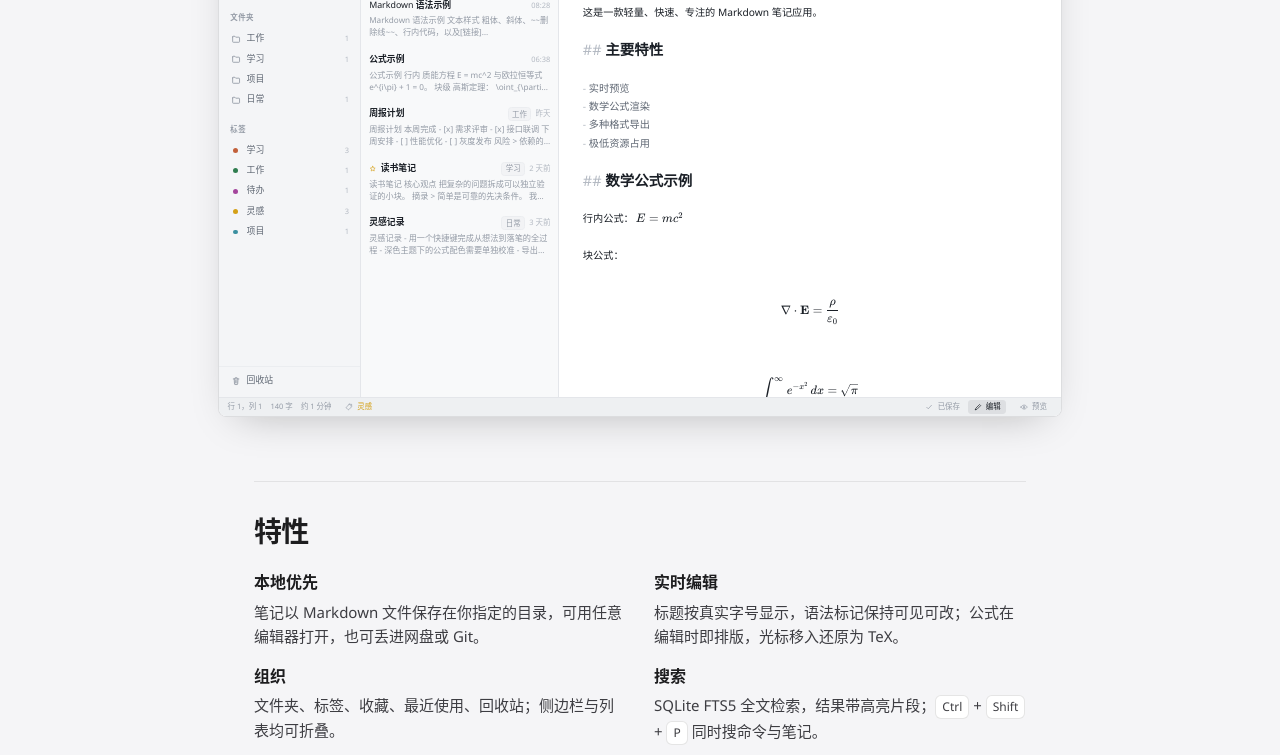
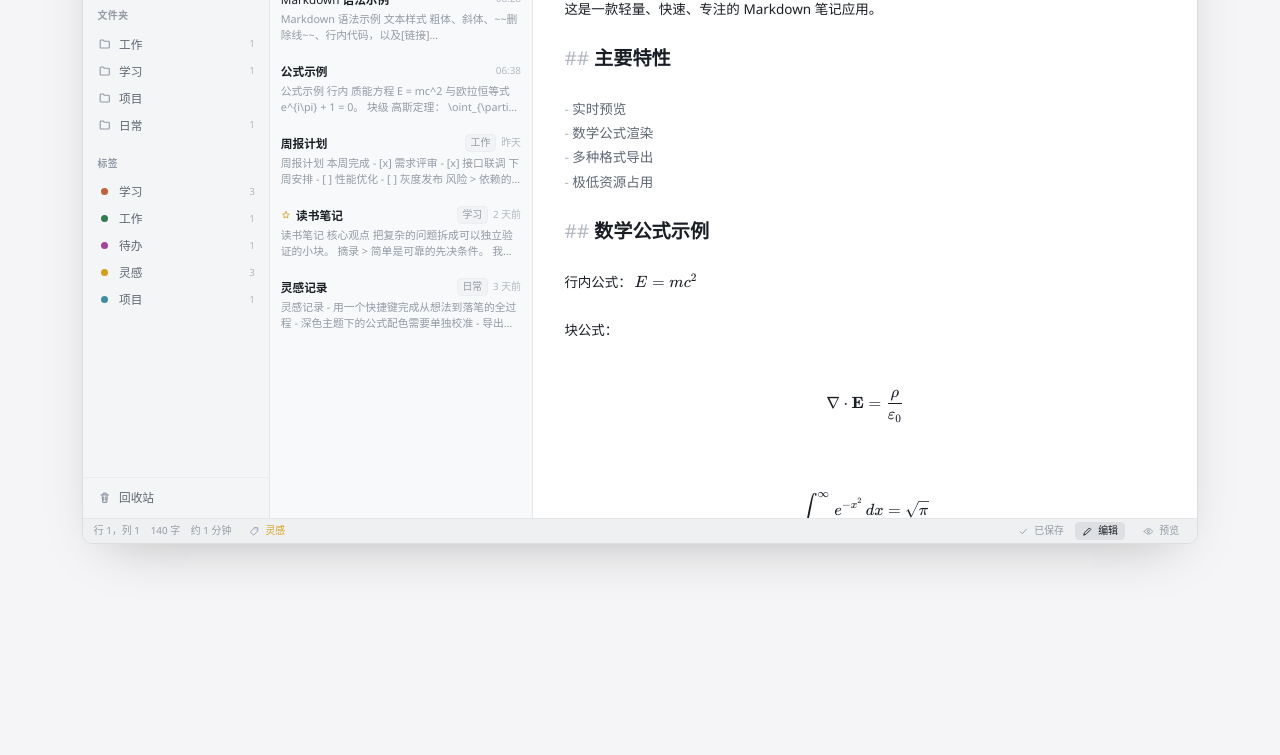
Before and after one commit to 7788dev/qiaoji, a plain HTML site: page index.html in a window 1280 px wide. Shown: the part 530-1285 px from the top of the page. Drawn offline with Linux system fonts and the light colour scheme.

Commit message:
Scroll the page past the live demo and shrink it as you go.
Co-authored-by: Cursor <cursoragent@cursor.com>

```diff
--- a/index.html
+++ b/index.html
@@ -42,13 +42,15 @@
       <p class="hero__sub">笔记就是磁盘上的 <code>.md</code> 文件：不锁定、可同步，卸载后数据仍在。</p>
     </section>
 
-    <section class="stage" aria-label="界面演示">
-      <div class="device" id="device">
-        <div class="dock-chip">
-          <img src="./mark.png" alt="" />
-          巧记
+    <section class="stage-pin" aria-label="界面演示">
+      <div class="stage">
+        <div class="device" id="device">
+          <div class="dock-chip">
+            <img src="./mark.png" alt="" />
+            巧记
+          </div>
+          <div id="app"></div>
         </div>
-        <div id="app"></div>
       </div>
     </section>
 
--- a/page.css
+++ b/page.css
@@ -6,6 +6,7 @@ body {
   min-height: 100% !important;
   overflow: auto !important;
   overflow-x: hidden !important;
+  overscroll-behavior: auto !important;
 }
 
 body {
@@ -19,12 +20,13 @@ body {
 .site-nav {
   position: sticky;
   top: 0;
+  z-index: 30;
 }
 
 .hero {
   max-width: 720px;
   margin: 0 auto;
-  padding: 56px 24px 28px;
+  padding: 32px 24px 8px;
   text-align: center;
 }
 
@@ -62,10 +64,22 @@ body {
   font-size: 0.92em;
 }
 
+.stage-pin {
+  height: 170vh;
+  position: relative;
+}
+
 .stage {
+  position: sticky;
+  top: 52px;
+  z-index: 5;
   display: flex;
+  align-items: center;
   justify-content: center;
-  padding: 8px 20px 56px;
+  height: calc(100vh - 52px);
+  padding: 8px 20px 20px;
+  box-sizing: border-box;
+  background: #f5f5f7;
 }
 
 .device {
--- a/page.js
+++ b/page.js
@@ -1,28 +1,87 @@
 (function () {
   var WIDTH = 1240;
-  var PAD = 48;
-  var MAX = 0.68;
+  var HEIGHT = 820;
+  var PAD = 40;
+  var NAV = 52;
+
+  var device = document.getElementById("device");
+  var pin = document.querySelector(".stage-pin");
+  var ticking = false;
+
+  function clamp(n, a, b) {
+    return Math.max(a, Math.min(b, n));
+  }
+
+  function ease(t) {
+    return t * t * (3 - 2 * t);
+  }
+
+  function unlockScroll() {
+    var html = document.documentElement;
+    html.style.setProperty("overflow", "auto", "important");
+    html.style.setProperty("height", "auto", "important");
+    document.body.style.setProperty("overflow", "auto", "important");
+    document.body.style.setProperty("height", "auto", "important");
+    document.body.style.setProperty("overscroll-behavior", "auto", "important");
+  }
+
+  function largeScale() {
+    var availW = window.innerWidth - PAD;
+    var availH = window.innerHeight - NAV - 24;
+    return clamp(Math.min(availW / WIDTH, availH / HEIGHT, 0.9), 0.5, 0.9);
+  }
+
+  function smallScale() {
+    var availW = window.innerWidth - PAD;
+    return clamp(Math.min(availW / WIDTH, 0.58), 0.42, 0.58);
+  }
+
+  function progress() {
+    if (!pin) return 0;
+    var start = pin.offsetTop - NAV;
+    var end = pin.offsetTop + pin.offsetHeight - window.innerHeight;
+    if (end <= start) return 0;
+    return clamp((window.scrollY - start) / (end - start), 0, 1);
+  }
 
   function fit() {
-    var el = document.getElementById("device");
-    if (!el) return;
-    if (el.classList.contains("is-max") || el.classList.contains("is-min")) {
-      el.style.zoom = "";
+    unlockScroll();
+    if (!device) return;
+    if (device.classList.contains("is-max") || device.classList.contains("is-min")) {
+      device.style.zoom = "";
       return;
     }
-    var scale = Math.min((window.innerWidth - PAD) / WIDTH, MAX);
-    el.style.zoom = String(Math.max(0.42, scale));
+    var t = ease(progress());
+    var scale = largeScale() + (smallScale() - largeScale()) * t;
+    device.style.zoom = String(scale);
   }
 
+  function onScroll() {
+    if (ticking) return;
+    ticking = true;
+    requestAnimationFrame(function () {
+      ticking = false;
+      fit();
+    });
+  }
+
+  unlockScroll();
+  fit();
+  window.addEventListener("scroll", onScroll, { passive: true });
   window.addEventListener("resize", fit);
-  if (document.readyState === "loading") {
-    document.addEventListener("DOMContentLoaded", fit);
-  } else {
-    fit();
-  }
-  var el = document.getElementById("device");
-  if (el) {
-    new MutationObserver(fit).observe(el, {
+
+  if (device) {
+    device.addEventListener(
+      "wheel",
+      function (ev) {
+        if (device.classList.contains("is-max")) return;
+        ev.preventDefault();
+        window.scrollBy(0, ev.deltaY);
+      },
+      { passive: false, capture: true },
+    );
+
+    new MutationObserver(fit).observe(device, {
       attributes: true,
       attributeFilter: ["class"],
     });
```
